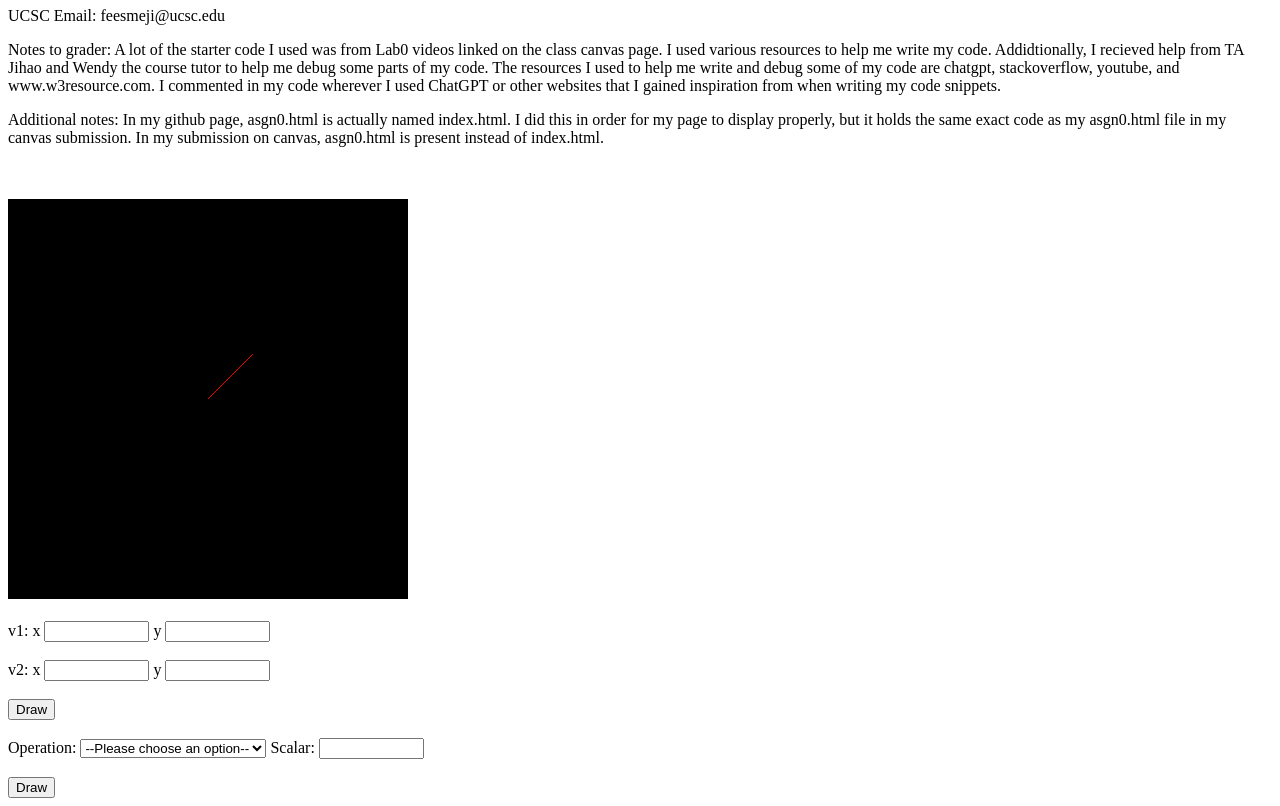
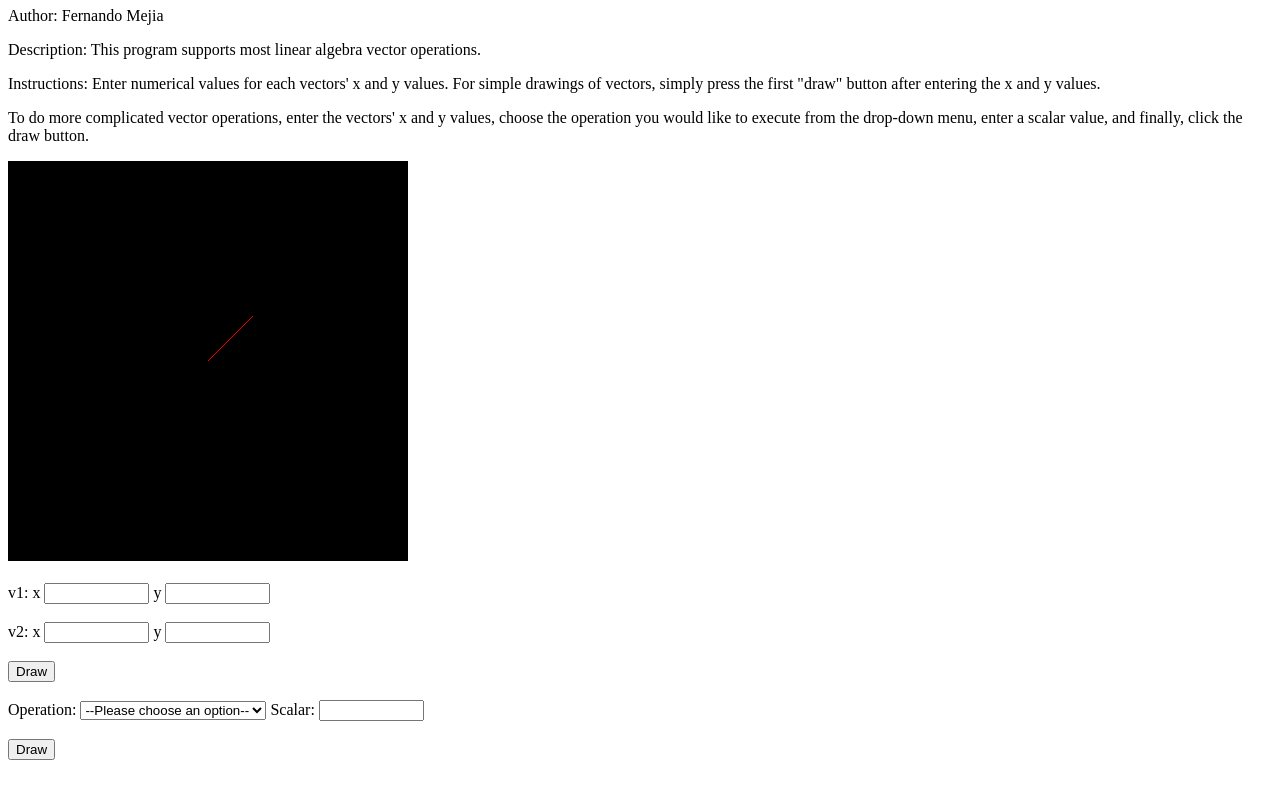
Before and after one commit to feesmeji/CSE160-Assignment-0, a plain HTML site: page code/asg0.html in a window 1280 px wide. Shown: the part 73-879 px from the top of the page. After the commit the page ends 841 px from the top, so only its background shows below. Drawn offline with Linux system fonts and the light colour scheme.

Commit message:
cleaned up html page

```diff
--- a/code/asg0.html
+++ b/code/asg0.html
@@ -6,18 +6,15 @@
   </head>
 
   <body onload="main()"> <!--Gonna run main function in js file-->
-        <h1>Fernando Mejia</h1>
-    <p>UCSC Email: feesmeji@ucsc.edu</p>
+      <h1>CSE 160 Assignment 0: Vector Library </h1>
 
-    <p>Notes to grader: A lot of the starter code I used was from Lab0 videos linked on the class canvas page. I used various resources to help me write my code. Addidtionally, I recieved help from TA Jihao and Wendy the course tutor to help me debug some parts of my code.
-        The resources I used to help me write and debug some of my code are chatgpt, stackoverflow, youtube, and www.w3resource.com. I commented in my code wherever I used ChatGPT or other websites that I gained inspiration from when writing my code snippets.
-    </p>
+      <p>Author: Fernando Mejia</p>
 
-    <p> Additional notes: In my github page, asgn0.html is actually named index.html. I did this in order for my page to display properly, but it holds the same exact code as my asgn0.html file in my canvas submission. In my submission on canvas, asgn0.html is present instead of index.html.
-    </p>
+      <p>Description: This program supports most linear algebra vector operations. </p>
 
-    <br><br>
+      <p>Instructions: Enter numerical values for each vectors' x and y values. For simple drawings of vectors, simply press the first "draw" button after entering the x and y values.</p>
 
+      <p>To do more complicated vector operations, enter the vectors' x and y values, choose the operation you would like to execute from the drop-down menu, enter a scalar value, and finally, click the draw button. </p>
     <canvas id="example" width="400" height="400">
       Please use a browser that supports "canvas"
     </canvas>
--- a/code/asg0.js
+++ b/code/asg0.js
@@ -4,6 +4,11 @@
 // I used other resources which helped me with the development of this code, and I linked them accordingly on where I used them in my code
 // A lot of the starter code was inspired by the TA Lab 0 videos linked in the course canvas
 
+/*Notes to Grader:
+
+Notes to grader: A lot of the starter code I used was from Lab0 videos linked on the class canvas page. I used various resources to help me write my code. Addidtionally, I recieved help from TA Jihao and Wendy the course tutor to help me debug some parts of my code. The resources I used to help me write and debug some of my code are chatgpt, stackoverflow, youtube, and www.w3resource.com. I commented in my code wherever I used ChatGPT or other websites that I gained inspiration from when writing my code snippets.
+
+Additional notes: In my github page, asgn0.html is actually named index.html. I did this in order for my page to display properly, but it holds the same exact code as my asgn0.html file in my canvas submission. In my submission on canvas, asgn0.html is present instead of index.html.*/
 glb = {}
 let v1 = new Vector3([2.25, 2.25, 0]).elements;  //TA Jihao told me to place this line of code here.
 
```
